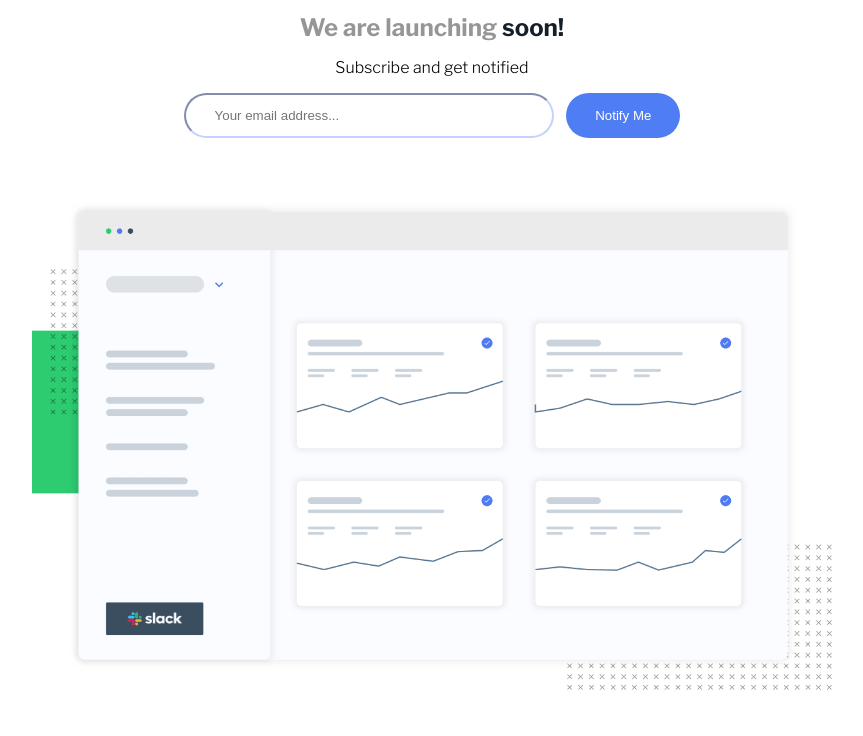
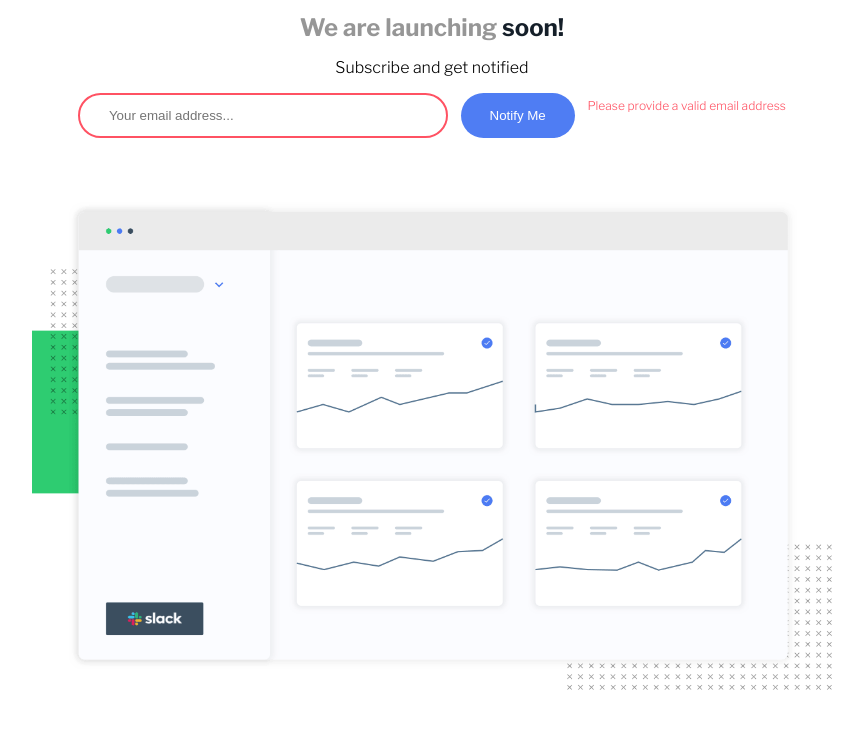
Before and after one commit to Sussana7/ping-coming-soon-page, a plain HTML site: page ping-coming-soon-page/index.html in a window 1280 px wide. Both pictures are taken after a click on the button "Notify Me". Shown: the part 29-765 px from the top of the page, without its empty margins (208-1071 px from the left). Drawn offline with nearby package versions, Linux system fonts and the light colour scheme.

Commit message:
Update index.html

```diff
--- a/ping-coming-soon-page/index.html
+++ b/ping-coming-soon-page/index.html
@@ -21,6 +21,7 @@
       <div class="button-container">
         <input type="email" placeholder="Your email address...">
         <button>Notify Me</button>
+        <p class="error-message">Please provide a valid email address</p>
       </div>
     </section>
 
@@ -47,5 +48,6 @@
       <a href="https://github.com/Sussana7">Sussana Teye</a>.
     </p>
   </footer>
+  <script src="script.js"></script>
 </body>
 </html>
```
